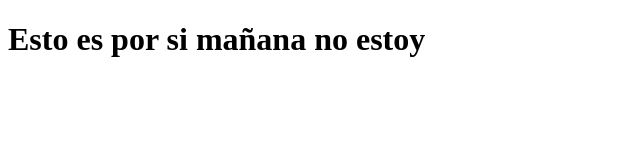
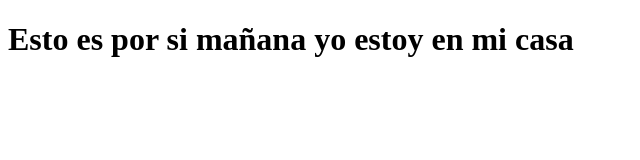
Before and after one commit to bryan4k/estudio-platzi, a plain HTML site: page index.html in a window 1280 px wide. Shown: the whole page, without its empty margins (0-640 px from the left). Drawn offline with Linux system fonts and the light colour scheme.

Commit message:
Cambio en el encabezado

```diff
--- a/index.html
+++ b/index.html
@@ -7,6 +7,6 @@
     <title>Page web</title>
 </head>
 <body>
-    <h1>Esto es por si mañana no estoy</h1>
+    <h1>Esto es por si mañana yo estoy en mi casa</h1>
 </body>
 </html>
```
